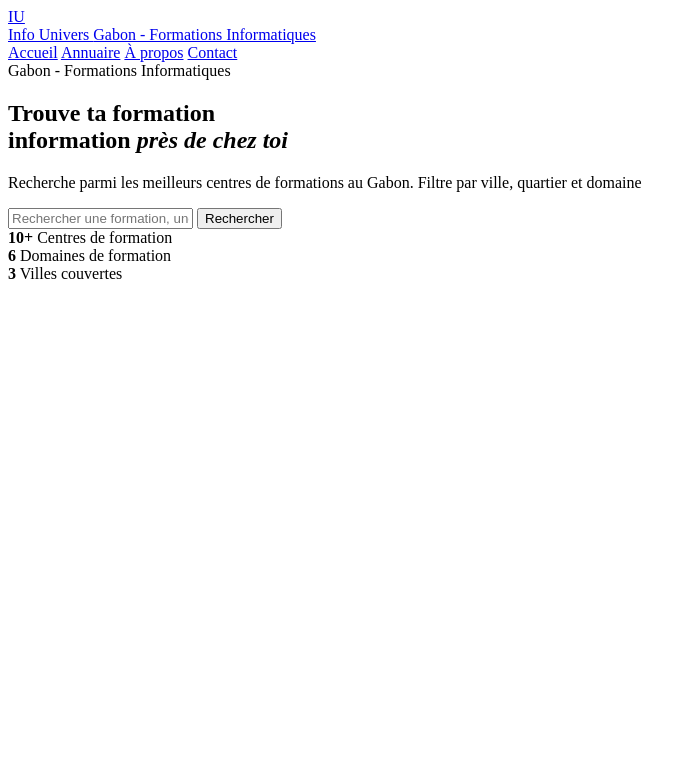
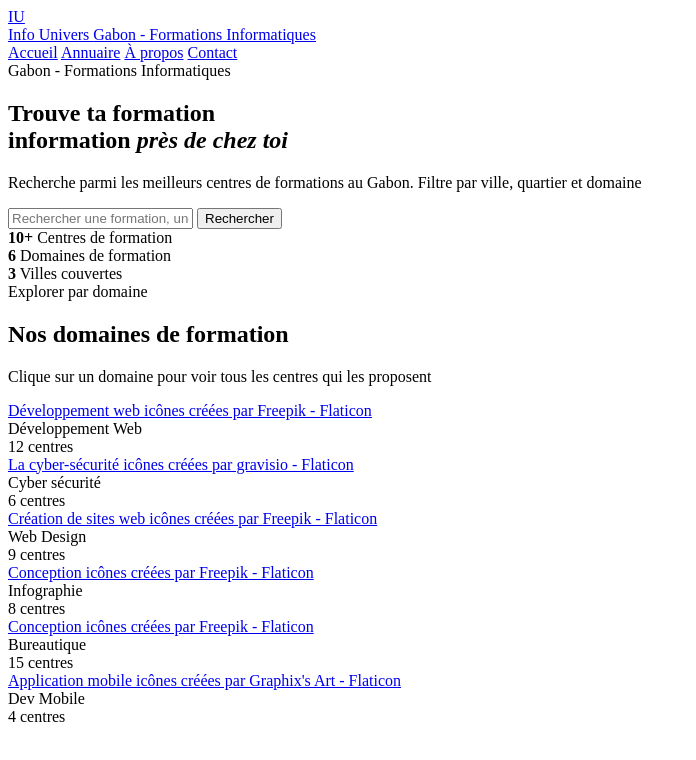
Before and after one commit to JordanCode28/Info-Univers, a plain HTML site: page index.html in a window 1280 px wide. Shown: the whole page, without its empty margins (0-696 px from the left). Drawn offline with Linux system fonts and the light colour scheme.

Commit message:
Ajout de la section domaine dans le html

```diff
--- a/index.html
+++ b/index.html
@@ -53,6 +53,59 @@
         </div>
       </div>
     </section>
+  <!--DOMAINES-->
+    <section class="section-domaines">
+      <div class="section-header">
+        <span class="section-label">Explorer par domaine</span>
+        <h2>Nos domaines de formation</h2>
+        <p>Clique sur un domaine pour voir tous les centres qui les proposent</p>
+      </div>
+
+      <div class="domaines-grid">
+        <div class="domaine-card">
+          <div class="domain-icon">
+            <a href="https://www.flaticon.com/fr/icones-gratuites/developpement-web" title="développement web icônes">Développement web icônes créées par Freepik - Flaticon</a>
+          </div>
+          <div class="domain-name">Développement Web</div>
+          <div class="domaine-count">12 centres</div>
+        </div>
+        <div class="domaine-card">
+          <div class="domaine-icon">
+            <a href="https://www.flaticon.com/fr/icones-gratuites/la-cyber-securite" title="la cyber-sécurité icônes">La cyber-sécurité icônes créées par gravisio - Flaticon</a>
+          </div>
+          <div class="domain-name">Cyber sécurité</div>
+          <div class="domaine-count">6 centres</div>
+        </div>
+        <div class="domaine-card">
+          <div class="domaine-icon">
+            <a href="https://www.flaticon.com/fr/icones-gratuites/creation-de-sites-web" title="création de sites web icônes">Création de sites web icônes créées par Freepik - Flaticon</a>
+          </div>
+          <div class="domain-name">Web Design</div>
+          <div class="domaine-count">9 centres</div>
+        </div>
+        <div class="domaine-card">
+          <div class="domaine-icon">
+            <a href="https://www.flaticon.com/fr/icones-gratuites/conception" title="conception icônes">Conception icônes créées par Freepik - Flaticon</a>
+          </div>
+          <div class="domain-name">Infographie</div>
+          <div class="domaine-count">8 centres</div>
+        </div>
+        <div class="domaine-card">
+          <div class="domaine-icon">
+            <a href="https://www.flaticon.com/fr/icones-gratuites/conception" title="conception icônes">Conception icônes créées par Freepik - Flaticon</a>
+          </div>
+          <div class="domain-name">Bureautique</div>
+          <div class="domaine-count">15 centres</div>
+        </div>
+        <div class="domaine-card">
+          <div class="domaine-icon">
+            <a href="https://www.flaticon.com/fr/icones-gratuites/application-mobile" title="application mobile icônes">Application mobile icônes créées par Graphix's Art - Flaticon</a>
+          </div>
+          <div class="domain-name">Dev Mobile</div>
+          <div class="domaine-count">4 centres</div>
+        </div>
+      </div>
+    </section>
 
 </body>
 </html>
```
